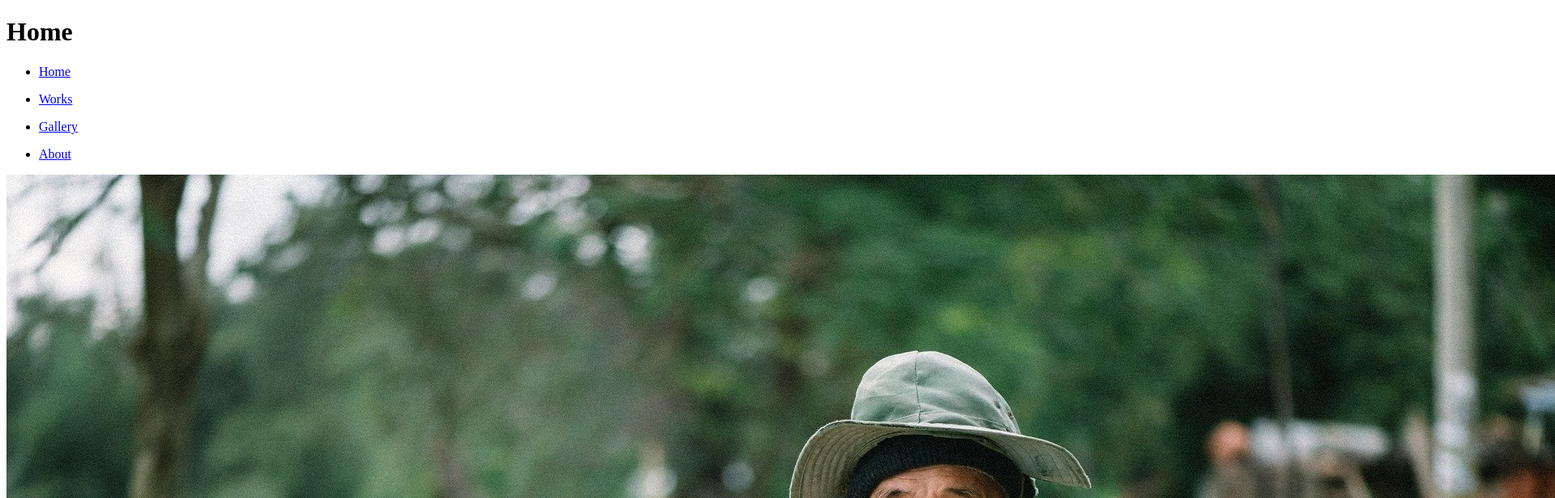
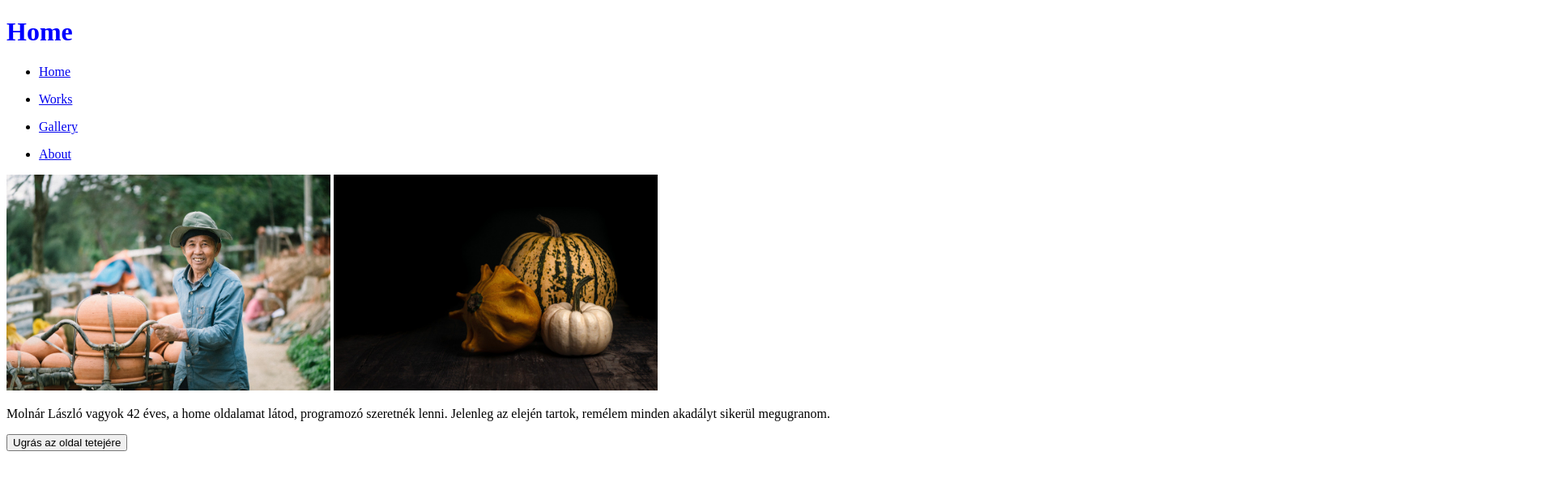
Before and after one commit to mllaci01/project-html-001-about-site, a plain HTML site: page index.html in a window 1280 px wide. Shown: the top 616 px of the page at 81% size, 1920 px wide, since content can reach past the window. Drawn offline with Linux system fonts and the light colour scheme.

Commit message:
módosítás

```diff
--- a/assets/main.css
+++ b/assets/main.css
@@ -1,4 +1,9 @@
 .left{
 
     text-align: left;
+    color: blue;
 }
+
+.kep{
+    width: 400px;
+}
--- a/index.html
+++ b/index.html
@@ -4,7 +4,7 @@
     <meta charset="UTF-8">
     <meta name="viewport" content="width=device-width, initial-scale=1.0">
     <title>Molnár László oldala</title>
-    <link rel="stylesheet" href="/project-html-001-about-site/assets/main.css">
+    <link rel="stylesheet" href="/assets/main.css">
 </head>
 <body>
     <header><h1 class="left">Home</h1></header>
@@ -33,8 +33,8 @@
 
 
 
-    <main><img src="/assets/pictures/pottery-5680464_1920.jpg" alt="portrait">
-    <img src="/assets/pictures/pumpkins-5646939_1920.jpg" alt="halloween">
+    <main><img class="kep" src="/assets/pictures/pottery-5680464_1920.jpg" alt="portrait">
+    <img class="kep" src="/assets/pictures/pumpkins-5646939_1920.jpg" alt="halloween">
     </main>
     <section>
       <p>Molnár László vagyok 42 éves, a home oldalamat látod, programozó szeretnék lenni. Jelenleg az elején tartok, remélem minden akadályt sikerül megugranom.</p>
```
